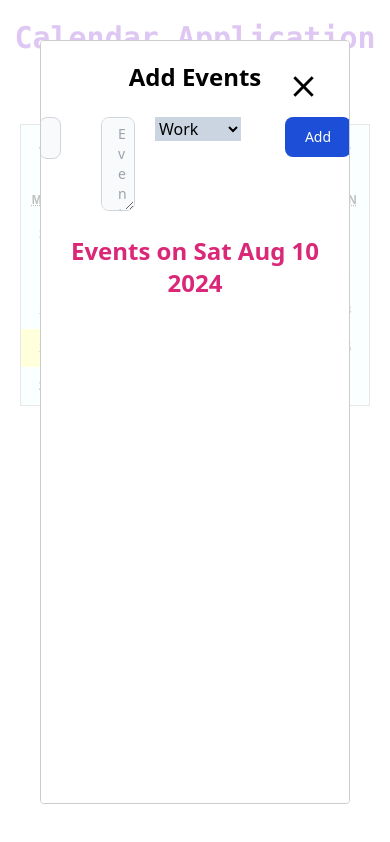
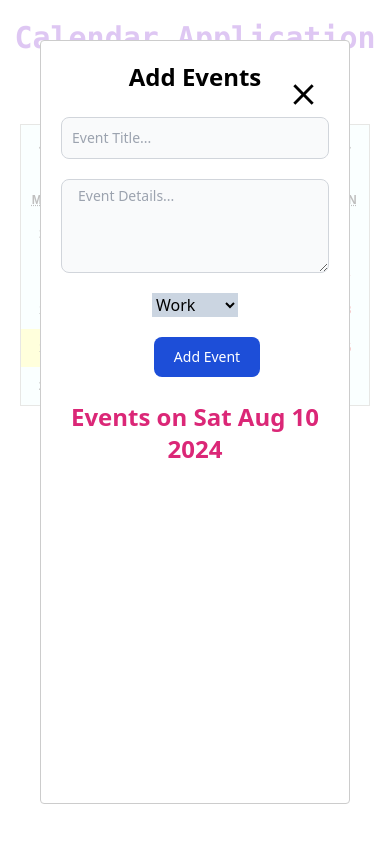
Before and after one commit to animesh156/Calendar-App, a React (Vite) app: page / in a window 390 px wide. Both pictures are taken after a click on the button "10". Built offline with nearby package versions, Linux system fonts and the light colour scheme.

Commit message:
made ui responsive

```diff
--- a/src/components/EventForm.jsx
+++ b/src/components/EventForm.jsx
@@ -32,9 +32,9 @@ const EventForm = ({ selectedDate, onSubmit, closeModal }) => {
 <h1 className='text-center mb-6 text-2xl font-bold'>Add Events</h1>
 <button className='absolute right-[3%] top-[5%]' onClick={handle}><MdClose size={35}/></button>
 
-<form className="flex justify-center" onSubmit={handleSubmit}>
+<form className="flex flex-col justify-center" onSubmit={handleSubmit}>
 
-<div className="mr-10">
+<div className="mb-5">
 
   <input
     type="text"
@@ -46,25 +46,25 @@ const EventForm = ({ selectedDate, onSubmit, closeModal }) => {
   />
 </div>
 
-<div className="mr-5">
+<div className="mb-5">
 
 <textarea id="description" value={description}  onChange={(e) => setDescription(e.target.value)}  rows="4" cols="50" className="block px-4 py-1.5 w-full text-sm text-gray-900 bg-gray-50 rounded-lg border border-gray-300 focus:ring-blue-500 focus:border-blue-500 dark:bg-gray-700 dark:border-gray-600 dark:placeholder-gray-400 dark:text-white dark:focus:ring-blue-500 dark:focus:border-blue-500" placeholder="Event Details..."></textarea>
 
 </div>
 
-<div className="mr-5">
+<div className="mb-5 m-auto">
 <select value={category} className='bg-slate-300' onChange={(e) => setCategory(e.target.value)}>
                 <option value="Work">Work</option>
                 <option value="Personal">Personal</option>
             </select>
 </div>
 
-<div>
+<div className='m-auto'>
 <button
   type="submit"
   className="text-white bg-blue-700 hover:bg-blue-800  font-medium rounded-lg text-sm px-5 py-2.5 ml-6   text-center dark:bg-blue-600 dark:hover:bg-blue-700 "
 >
-  Add
+  Add Event
 </button>
 
 </div>
--- a/src/components/EventModal.jsx
+++ b/src/components/EventModal.jsx
@@ -63,18 +63,18 @@ const EventModal = ({
 
      {openForm ? (
 
-        <form className="flex relative items-center rounded-2xl flex-col border-2 border-red-400 w-[500px] h-80 m-auto  " onSubmit={handleUpdate}>
-          <button onClick={() => setOpenForm(false)} className="absolute right-[5%] top-[5%]"><MdClose size={30}/></button>
+        <form className="flex relative items-center rounded-2xl flex-col border-2 border-red-400 lg:w-[500px] sm:w-96 h-80 m-auto  " onSubmit={handleUpdate}>
+          <button onClick={() => setOpenForm(false)} className=" absolute right-[0.5%] top-[5%]"><MdClose size={30}/></button>
           <input
             type="text"
             value={updateTitle}
             onChange={(e) => setUpdateTitle(e.target.value)}
-            className="bg-cyan-100 border border-gray-300 text-gray-900 text-sm rounded-lg focus:ring-blue-500 focus:border-blue-500 block w-56 p-2.5 dark:bg-gray-700 dark:border-gray-600 dark:placeholder-gray-400 dark:text-white dark:focus:ring-blue-500 dark:focus:border-blue-500 mt-8"
+            className="bg-cyan-100 border border-gray-300 text-gray-900 text-sm rounded-lg focus:ring-blue-500 focus:border-blue-500 block w-auto p-2.5 dark:bg-gray-700 dark:border-gray-600 dark:placeholder-gray-400 dark:text-white dark:focus:ring-blue-500 dark:focus:border-blue-500 mt-8"
             placeholder="enter updated title"
             required
           />
 
-          <textarea  value={updateDescription}  onChange={(e) => setUpdateDis(e.target.value)}  rows="4" cols="50" className="block px-4 py-1.5 mt-6 mb-6  text-sm text-gray-900 bg-cyan-100 rounded-lg border border-slate-900 focus:ring-blue-500 focus:border-blue-500 dark:bg-gray-700 dark:border-gray-600 dark:placeholder-gray-400 dark:text-white dark:focus:ring-blue-500 dark:focus:border-blue-500" placeholder="Event Details..."></textarea>
+          <textarea  value={updateDescription}  onChange={(e) => setUpdateDis(e.target.value)}  rows="4" cols="30" className="block px-4 py-1.5 mt-6 mb-6  text-sm text-gray-900 bg-cyan-100 rounded-lg border border-slate-900 focus:ring-blue-500 focus:border-blue-500 dark:bg-gray-700 dark:border-gray-600 dark:placeholder-gray-400 dark:text-white dark:focus:ring-blue-500 dark:focus:border-blue-500 w-auto" placeholder="Event Details..."></textarea>
 
           <button  className="text-white bg-blue-700 hover:bg-blue-800  font-medium rounded-lg text-sm px-5 py-2.5 mt-5   text-center dark:bg-blue-600 dark:hover:bg-blue-700 ">Update</button>
         </form>
@@ -100,13 +100,26 @@ const EventModal = ({
             )
             .map((event, index) => (
               <li
-                className="text-center mt-3 bg-slate-50 w-auto px-2 py-2 flex justify-evenly"
+                className="text-center  mt-3 bg-slate-100 w-auto px-2 py-2 flex justify-evenly  "
                 key={index}
               >
+               <div className="flex flex-col justify-evenly md:flex-row">
+                <div className="mr-4">
+                <h1 className="uppercase text-red-500 font-bold">{event.title}</h1>
+                </div>
 
-                <h1 className="uppercase text-red-500 font-bold">{event.title}</h1>
-                <h4 className="text-green-500 font-serif font-bold">{event.category}</h4>
-                <textarea className="text-orange-400 font-semibold">{event.description}</textarea>
+                <div className="mr-4">
+                <h4 className="text-green-500 font-serif font-bold ">{event.category}</h4>
+                </div>
+
+                <div>
+                <textarea size="20" className="text-orange-400 w-auto  bg-cyan-100 text-center font-semibold">{event.description}</textarea>
+                </div>
+
+
+
+               </div>
+
 
                 <div>
                   <button onClick={() => deleteEvent(index)} className="ml-4">
```
